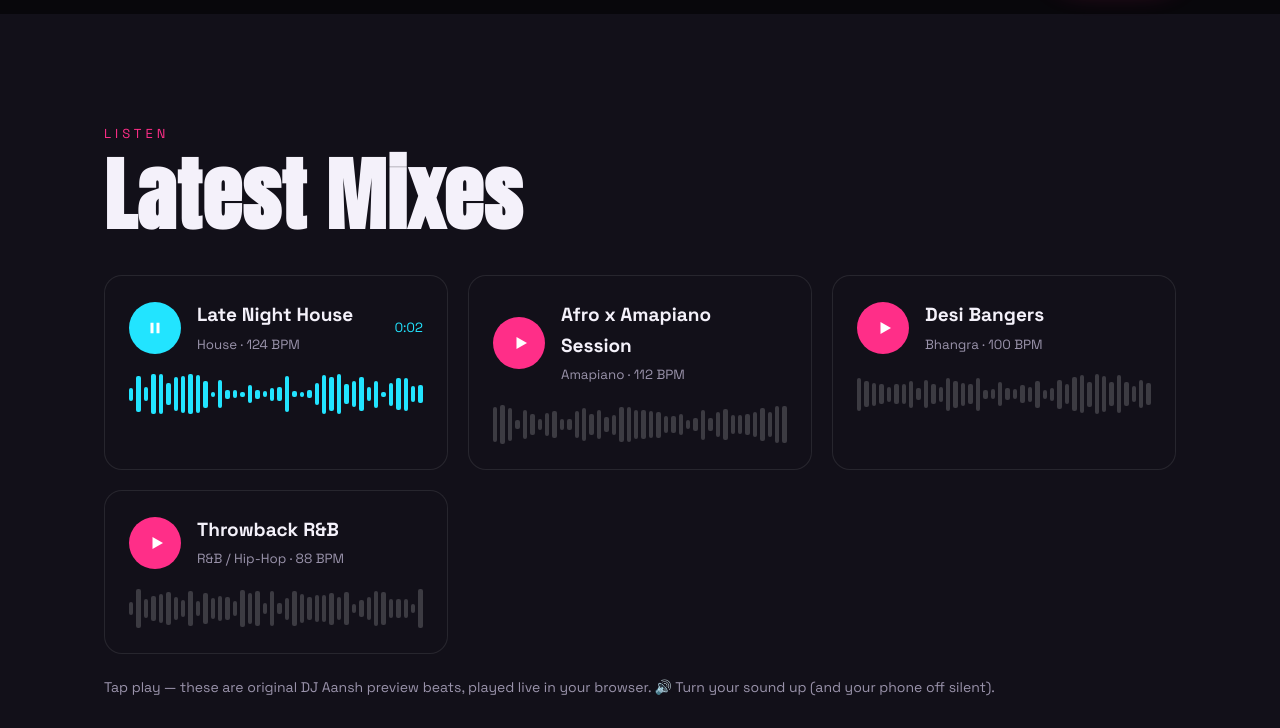
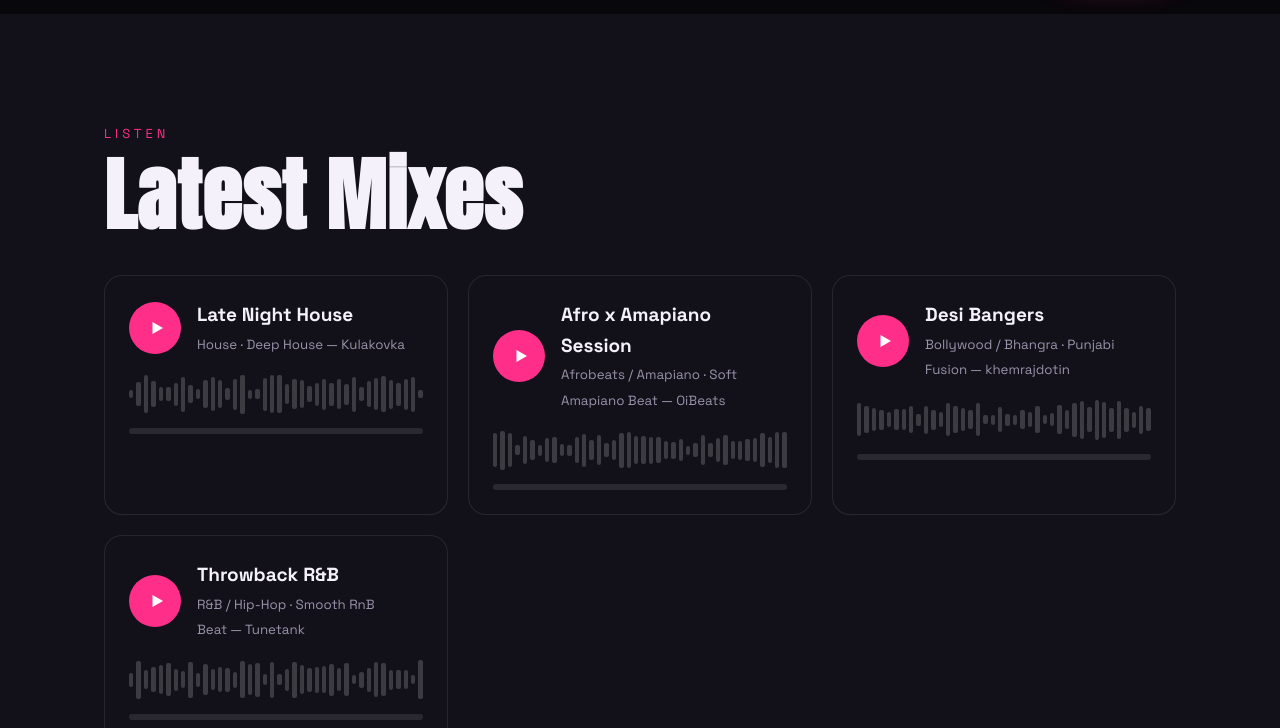
Before and after one commit to monchalaansh131-tech/djaansh-website, a plain HTML site: page index.html in a window 1280 px wide. Both pictures are taken after a click on the button 155 px from the left and 2044 px from the top of the page. Shown: the part 1716-2444 px from the top of the page. Drawn offline with Linux system fonts and the light colour scheme.

Commit message:
Update index.html

```diff
--- a/index.html
+++ b/index.html
@@ -176,7 +176,7 @@
     <div class="kicker">Listen</div>
     <h2>Latest Mixes</h2>
     <div class="mixes" id="mixList"></div>
-    <p class="note">Tap play — these are original DJ Aansh preview beats, played live in your browser. 🔊 Turn your sound up (and your phone off silent).</p>
+    <p class="note">Tap play to listen 🔊 — tap the bar to skip ahead. Tracks are royalty-free music from <a href="https://pixabay.com/music/" style="text-decoration:underline">Pixabay</a>.</p>
   </div>
 </section>
 
@@ -258,132 +258,23 @@
     eq.appendChild(b);
   }
 
-  // ---------- live beat engine (original beats, synthesised in the browser) ----------
-  let ctx = null, bus = null, noise = null, timer = null, cur = null;
-  const mf = m => 440 * Math.pow(2, (m - 69) / 12);
-
-  function initAudio() {
-    if (ctx) return;
-    ctx = new (window.AudioContext || window.webkitAudioContext)();
-    const len = ctx.sampleRate;
-    noise = ctx.createBuffer(1, len, ctx.sampleRate);
-    const d = noise.getChannelData(0);
-    for (let i = 0; i < len; i++) d[i] = Math.random() * 2 - 1;
-  }
-  function env(t, peak, decay, attack = 0.003) {
-    const g = ctx.createGain();
-    g.gain.setValueAtTime(0.0001, t);
-    g.gain.exponentialRampToValueAtTime(peak, t + attack);
-    g.gain.exponentialRampToValueAtTime(0.0001, t + attack + decay);
-    g.connect(bus);
-    return g;
-  }
-  function osc(type, f, t, dur, dest) {
-    const o = ctx.createOscillator(); o.type = type; o.frequency.setValueAtTime(f, t);
-    o.connect(dest); o.start(t); o.stop(t + dur + 0.05); return o;
-  }
-  function noiz(t, dur, filterType, freq, dest, q = 1) {
-    const s = ctx.createBufferSource(); s.buffer = noise;
-    const f = ctx.createBiquadFilter(); f.type = filterType; f.frequency.value = freq; f.Q.value = q;
-    s.connect(f); f.connect(dest); s.start(t, Math.random() * 0.5); s.stop(t + dur + 0.05);
-  }
-  const S = {
-    kick(t, v = 1) { const g = env(t, v, 0.35); const o = osc('sine', 150, t, 0.4, g); o.frequency.exponentialRampToValueAtTime(42, t + 0.12); },
-    hat(t, open = false, v = 0.25) { noiz(t, open ? 0.25 : 0.05, 'highpass', 7500, env(t, v, open ? 0.22 : 0.04)); },
-    shaker(t, v = 0.12) { noiz(t, 0.06, 'highpass', 5000, env(t, v, 0.05, 0.01)); },
-    clap(t, v = 0.5) { noiz(t, 0.2, 'bandpass', 1500, env(t, v, 0.16), 0.8); },
-    snare(t, v = 0.5) { noiz(t, 0.2, 'bandpass', 1900, env(t, v, 0.18), 0.7); osc('triangle', 185, t, 0.12, env(t, v * 0.6, 0.1)); },
-    rim(t, v = 0.3) { osc('square', 1700, t, 0.03, env(t, v * 0.4, 0.025)); },
-    tom(t, f, v = 0.7, dec = 0.3) { const g = env(t, v, dec); const o = osc('sine', f * 1.6, t, dec, g); o.frequency.exponentialRampToValueAtTime(f, t + 0.06); },
-    logdrum(t, m, v = 0.7) {
-      const f = mf(m); const lp = ctx.createBiquadFilter(); lp.type = 'lowpass'; lp.frequency.value = 900; lp.connect(env(t, v, 0.45, 0.005));
-      const o = osc('sine', f * 2, t, 0.5, lp); o.frequency.exponentialRampToValueAtTime(f, t + 0.04);
-      osc('square', f, t, 0.12, env(t, v * 0.12, 0.1));
-    },
-    bass(t, m, dur, v = 0.35, cut = 380) {
-      const lp = ctx.createBiquadFilter(); lp.type = 'lowpass'; lp.frequency.value = cut; lp.connect(env(t, v, dur, 0.005));
-      osc('sawtooth', mf(m), t, dur, lp); osc('sine', mf(m), t, dur, lp);
-    },
-    chord(t, notes, dur, { type = 'sawtooth', v = 0.08, cut = 1800, attack = 0.005 } = {}) {
-      const lp = ctx.createBiquadFilter(); lp.type = 'lowpass'; lp.frequency.value = cut; lp.connect(env(t, v, dur, attack));
-      notes.forEach(n => { osc(type, mf(n), t, dur + attack, lp); osc(type, mf(n) * 1.004, t, dur + attack, lp); });
-    },
-    pluck(t, m, v = 0.18) {
-      const lp = ctx.createBiquadFilter(); lp.type = 'lowpass'; lp.frequency.setValueAtTime(4000, t); lp.frequency.exponentialRampToValueAtTime(600, t + 0.2);
-      lp.connect(env(t, v, 0.22, 0.002)); osc('square', mf(m), t, 0.25, lp);
-    },
-  };
-
-  // 64-step (4 bar) patterns; each play(i, t, spt) schedules one 16th step
-  const beats = [
-    { title: 'Late Night House', desc: 'House · 124 BPM', bpm: 124,
-      play(s, t, spt) {
-        const b = s >> 4, i = s & 15, ch = [[57,60,64],[53,57,60],[55,60,64],[55,59,62]][b], root = [45,41,48,43][b];
-        if (i % 4 === 0) S.kick(t);
-        if (i === 4 || i === 12) S.clap(t, 0.4);
-        if (i % 4 === 2) { S.hat(t, true, 0.18); S.bass(t, root, spt * 1.6); }
-        else if (i % 2) S.hat(t, false, 0.08);
-        if (i === 2 || i === 7 || i === 10) S.chord(t, ch, spt * 1.2, { v: 0.06, cut: 2200 });
-      } },
-    { title: 'Afro x Amapiano Session', desc: 'Amapiano · 112 BPM', bpm: 112,
-      play(s, t, spt) {
-        const b = s >> 4, i = s & 15, roots = [38,34,41,36], pads = [[50,53,57,60],[46,50,53,57],[53,57,60,64],[48,52,55,59]];
-        if (i === 0 || i === 8) S.kick(t, 0.9);
-        S.shaker(t, i % 2 ? 0.1 : 0.05);
-        if (i === 4 || i === 12) S.rim(t, 0.5);
-        if ([3,6,10,14].includes(i) || (b % 2 && i === 15)) S.logdrum(t, roots[b] + (i === 10 ? 7 : 0));
-        if (i === 0) S.chord(t, pads[b], spt * 15, { type: 'triangle', v: 0.05, cut: 1400, attack: 0.08 });
-      } },
-    { title: 'Desi Bangers', desc: 'Bhangra · 100 BPM', bpm: 100,
-      play(s, t, spt) {
-        const i = s & 15, mel = [62,66,69,66,74,69,66,69,62,64,66,69,71,69,66,64,74,71,69,66,69,66,64,62,66,69,71,74,71,69,66,62];
-        if ([0,3,8,11].includes(i)) S.tom(t, 70, 0.9, 0.35);
-        if ([2,5,6,10,13,14].includes(i)) S.tom(t, 210, 0.45, 0.12);
-        if (i % 2 === 0) { S.shaker(t, 0.08); S.pluck(t, mel[((s >> 1) % 32)]); }
-        if (i === 0 || i === 8) S.bass(t, 38, spt * 3, 0.3);
-        if (i === 4 || i === 12) S.clap(t, 0.25);
-      } },
-    { title: 'Throwback R&B', desc: 'R&B / Hip-Hop · 88 BPM', bpm: 88, swing: 0.28,
-      play(s, t, spt) {
-        const b = s >> 4, i = s & 15, ch = [[51,55,58,62],[49,53,56,60],[48,51,55,58],[53,56,60,63]][b], root = [39,37,36,41][b];
-        if (i === 0 || i === 7 || i === 10) S.kick(t, 0.95);
-        if (i === 4 || i === 12) S.snare(t, 0.55);
-        if (i % 2 === 0) S.hat(t, false, i % 4 ? 0.07 : 0.12);
-        if (i === 0 || i === 8) S.chord(t, ch, spt * 7, { type: 'sine', v: 0.09, cut: 2500, attack: 0.02 });
-        if (i === 0 || i === 10) S.bass(t, root, spt * 4, 0.4, 300);
-      } },
+  // ---------- mixes: royalty-free tracks (Pixabay Content License) ----------
+  const tracks = [
+    { title: 'Late Night House', desc: 'House', song: 'Deep House — Kulakovka',
+      src: 'https://cdn.pixabay.com/download/audio/2025/01/23/audio_b4548ead1b.mp3?filename=kulakovka-deep-house-291445.mp3' },
+    { title: 'Afro x Amapiano Session', desc: 'Afrobeats / Amapiano', song: 'Soft Amapiano Beat — OiBeats',
+      src: 'https://cdn.pixabay.com/download/audio/2025/10/05/audio_ab8712043a.mp3?filename=oibeats-soft-amapiano-beat-415368.mp3' },
+    { title: 'Desi Bangers', desc: 'Bollywood / Bhangra', song: 'Punjabi Fusion — khemrajdotin',
+      src: 'https://cdn.pixabay.com/download/audio/2024/06/17/audio_8786b1ad91.mp3?filename=khemrajdotin-punjabi-fusion-217698.mp3' },
+    { title: 'Throwback R&B', desc: 'R&B / Hip-Hop', song: 'Smooth RnB Beat — Tunetank',
+      src: 'https://cdn.pixabay.com/download/audio/2025/09/23/audio_3759593772.mp3?filename=tunetank-smooth-rnb-beat-409348.mp3' },
   ];
-
-  function stopBeat() {
-    if (timer) clearInterval(timer); timer = null;
-    if (bus) { const old = bus; old.gain.setTargetAtTime(0, ctx.currentTime, 0.05); setTimeout(() => old.disconnect(), 400); bus = null; }
-    if (cur) { cur.el.classList.remove('on'); cur.el.querySelector('.time').textContent = ''; }
-    cur = null;
-  }
-  function startBeat(beat, el) {
-    initAudio(); if (ctx.state === 'suspended') ctx.resume();
-    stopBeat();
-    bus = ctx.createGain(); bus.gain.value = 0.8;
-    const comp = ctx.createDynamicsCompressor(); bus.connect(comp); comp.connect(ctx.destination);
-    cur = { beat, el, step: 0, next: ctx.currentTime + 0.06, start: ctx.currentTime };
-    el.classList.add('on');
-    timer = setInterval(() => {
-      if (!cur) return;
-      const spt = 60 / beat.bpm / 4;
-      while (cur.next < ctx.currentTime + 0.15) {
-        const off = beat.swing && cur.step % 2 ? spt * beat.swing : 0;
-        beat.play(cur.step % 64, cur.next + off, spt);
-        cur.next += spt; cur.step++;
-      }
-      const e = Math.floor(ctx.currentTime - cur.start);
-      el.querySelector('.time').textContent = `${Math.floor(e / 60)}:${String(e % 60).padStart(2, '0')}`;
-    }, 25);
-  }
-
+  const fmt = s => isFinite(s) ? `${Math.floor(s / 60)}:${String(Math.floor(s % 60)).padStart(2, '0')}` : '0:00';
+  const playIcon = '<svg viewBox="0 0 24 24"><path d="M6 4l14 8-14 8z"/></svg>';
+  const pauseIcon = '<svg viewBox="0 0 24 24" style="margin-left:0"><path d="M6 5h4v14H6zM14 5h4v14h-4z"/></svg>';
   const list = document.getElementById('mixList');
-  const playIcon = '<svg viewBox="0 0 24 24"><path d="M6 4l14 8-14 8z"/></svg>';
-  const stopIcon = '<svg viewBox="0 0 24 24" style="margin-left:0"><path d="M6 5h4v14H6zM14 5h4v14h-4z"/></svg>';
-  beats.forEach(beat => {
+  const players = [];
+  tracks.forEach(tr => {
     const el = document.createElement('div');
     el.className = 'mix';
     let bars = '';
@@ -391,14 +282,29 @@
       const h = 20 + Math.random() * 80;
       bars += `<i style="height:${h}%;animation-delay:${(Math.random()*-1).toFixed(2)}s"></i>`;
     }
-    el.innerHTML = `<div class="mix-top"><button class="play" aria-label="Play ${beat.title}">${playIcon}</button><div style="flex:1"><h3>${beat.title}</h3><small>${beat.desc}</small></div><small class="time" style="color:var(--cyan);font-variant-numeric:tabular-nums"></small></div><div class="wave">${bars}</div>`;
-    const btn = el.querySelector('.play');
+    el.innerHTML = `<div class="mix-top"><button class="play" aria-label="Play ${tr.title}">${playIcon}</button><div style="flex:1;min-width:0"><h3>${tr.title}</h3><small>${tr.desc} · ${tr.song}</small></div><small class="time" style="color:var(--cyan);font-variant-numeric:tabular-nums;white-space:nowrap"></small></div><div class="wave">${bars}</div><div class="seek" style="margin-top:14px;height:6px;border-radius:3px;background:rgba(255,255,255,.1);cursor:pointer;position:relative"><div class="fill" style="position:absolute;inset:0 auto 0 0;width:0;border-radius:3px;background:linear-gradient(90deg,var(--hot),var(--cyan))"></div></div>`;
+    const audio = new Audio();
+    audio.preload = 'none';
+    audio.src = tr.src;
+    const btn = el.querySelector('.play'), time = el.querySelector('.time'), fill = el.querySelector('.fill');
+    const update = () => { time.textContent = `${fmt(audio.currentTime)} / ${fmt(audio.duration)}`; fill.style.width = (audio.duration ? audio.currentTime / audio.duration * 100 : 0) + '%'; };
+    audio.addEventListener('timeupdate', update);
+    audio.addEventListener('loadedmetadata', update);
+    audio.addEventListener('play', () => { el.classList.add('on'); btn.innerHTML = pauseIcon; });
+    audio.addEventListener('pause', () => { el.classList.remove('on'); btn.innerHTML = playIcon; });
+    audio.addEventListener('ended', () => { audio.currentTime = 0; update();
+      const next = players[(players.indexOf(audio) + 1) % players.length]; next.play().catch(() => {}); });
+    audio.addEventListener('error', () => { time.textContent = 'Unavailable'; });
     btn.onclick = () => {
-      const playingThis = cur && cur.el === el;
-      document.querySelectorAll('.mix .play').forEach(p => p.innerHTML = playIcon);
-      if (playingThis) { stopBeat(); return; }
-      try { startBeat(beat, el); btn.innerHTML = stopIcon; } catch (e) { el.querySelector('small').textContent = 'Audio not supported in this browser'; }
+      if (audio.paused) { players.forEach(p => { if (p !== audio) p.pause(); }); audio.play().catch(() => { time.textContent = 'Tap again'; }); }
+      else audio.pause();
     };
+    el.querySelector('.seek').onclick = e => {
+      const r = e.currentTarget.getBoundingClientRect();
+      if (!audio.duration) { audio.play().catch(() => {}); return; }
+      audio.currentTime = (e.clientX - r.left) / r.width * audio.duration;
+    };
+    players.push(audio);
     list.appendChild(el);
   });
 
```
